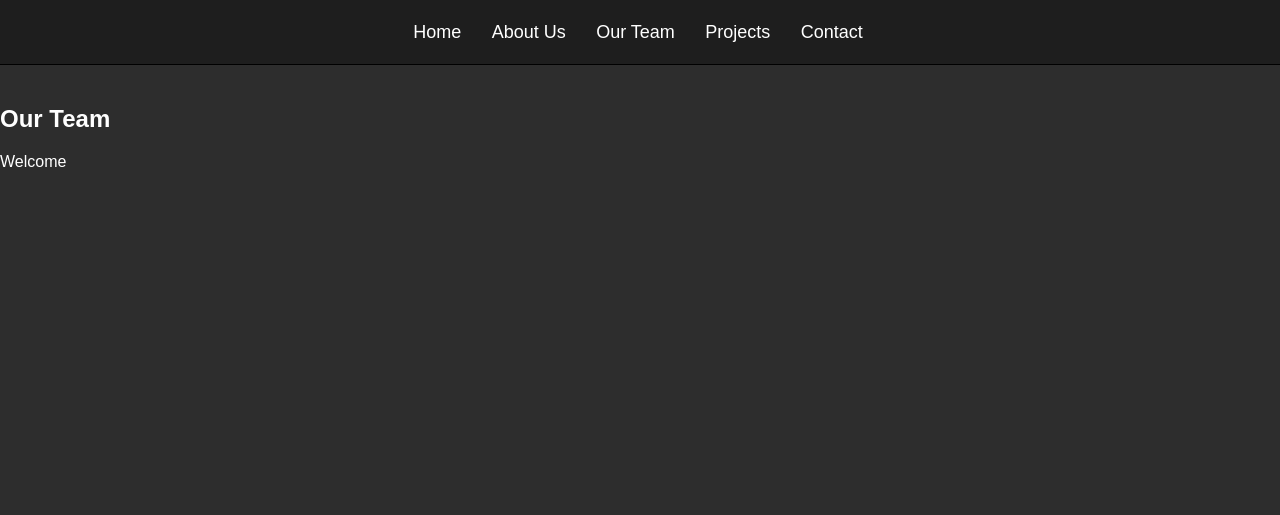
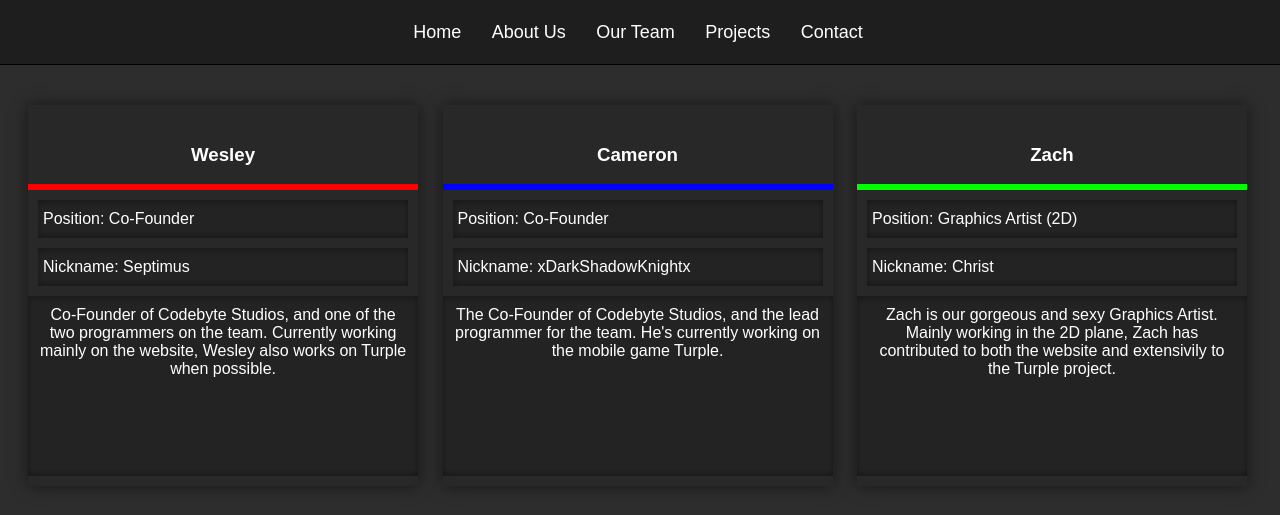
Before and after one commit to CodebyteStudios/codebytestudios.github.io, a Jekyll site: the page built from team.html, in a window 1280 px wide. Shown: the top 515 px of the page. Built offline with Jekyll 4.4.1, drawn with Linux system fonts in a browser that asks for light colours; nearby versions of some CDN libraries; some web fonts are replaced; Markdown is read by kramdown in place of the engine named in the settings.

Commit message:
add team.html

```diff
--- a/_layouts/master.html
+++ b/_layouts/master.html
@@ -7,7 +7,7 @@
         <meta {{page.meta}}>
         <script src="/scripts/navi.js"></script>
         <script src="/scripts/form_submit.js"></script>
-        <script type="text/javascript" src='http://codeorigin.jquery.com/jquery-1.10.2.min.js'></script>
+        <script src="http://ajax.googleapis.com/ajax/libs/jquery/1.11.0/jquery.min.js"></script>
         <title>{{page.title}}</title>
     </head>
     <body>
@@ -19,8 +19,5 @@
                 {{content}}
             </div>
         </div>
-        <footer>
-
-        </footer>
     </body>
 </html>
--- a/stylesheets/master.css
+++ b/stylesheets/master.css
@@ -75,28 +75,47 @@ h4.date-header:after {
 	border-style: solid;
 	border-color: #666 #666 transparent transparent;
 }
-
-/***** Contact.html *****/
-/* Hidden thank you message */
-#thank_you {
-    display: none;
-    width: 25%;
-    position: fixed;
-    top: 30%;
-    left: 0;
-    right: 0;
+/***** About Us *****/
+/***** Our Team *****/
+#content-team {
+    min-width: 1000px;
     margin: 0 auto;
-    padding: 25px;
+}
+#members {
+    min-width: 1200px;
+    width: 100%;
+    text-align: center;
+}
+#member {
+    box-shadow: 0 0 15px rgba(0, 0, 0, .5);
+    display: inline-table;
+    margin-right: 20px;
+    height: 300px;
+    width: 350px;
     background-color: rgb(40, 40, 40);
-    box-shadow: 0 0 10px 2px rgb(0, 0, 0);
-    border-radius: 5px;
+    padding: 20px;
 }
+#member p {
+    padding-left: 5px;
+    padding-right: 5px;
+    text-align: left;
+}
+#member li {
+    padding-left: 10px;
+    text-align: left;
+}
+#divider {
+    width: 390px;
+    margin: -20px;
+    margin-top: 0px;
+    margin-bottom: 10px;
+}
+/***** Contact *****/
 /* Contact Form CSS */
 #contact-wrapper {
     margin: 0 auto;
     width: 60%;
     box-shadow: 0 0 5px rgba(0, 0, 0, 0.5);
-    border-radius: 5px;
     background-color: rgb(40, 40, 40);
     padding: 35px;
     box-sizing: border-box;
@@ -143,3 +162,24 @@ h4.date-header:after {
 .contactSend:active{
     background-color: rgb(215, 215, 215);
 }
+
+.teamInset{
+    background-color: rgb(35, 35, 35);
+    width: 360px;
+    margin: -10px;
+    margin-top: 0px;
+    margin-bottom: 10px;
+    box-shadow: inset 0 4px 4px rgba(0, 0, 0, 0.2), inset 0 -4px 4px rgba(0, 0, 0, 0.2);
+    padding: 10px;
+}
+
+.teamAbout{
+    background-color: rgb(35, 35, 35);
+    width: 370px;
+    height: 160px;
+    margin: -20px;
+    margin-top: 0px;
+    margin-bottom: -10px;
+    box-shadow: inset 0 4px 4px rgba(0, 0, 0, 0.2), inset 0 -4px 4px rgba(0, 0, 0, 0.2);
+    padding: 10px;
+}
--- a/team.html
+++ b/team.html
@@ -2,6 +2,36 @@
 layout: master
 title: Codebyte Studios - About Us
 ---
-
-<h2>Our Team</h2>
-<p>Welcome</p>
+<div id="content_team">
+    <div id="members">
+        <div id="member" style="margin-left: 15px;">
+            <h3>Wesley</h3>
+            <div id="divider" style="border-bottom: 6px solid rgb(255, 0, 0);"></div>
+            <p class="teamInset">Position: Co-Founder</p>
+            <p class="teamInset">Nickname: Septimus</p>
+            <div class="teamAbout">
+                Co-Founder of Codebyte Studios, and one of the two programmers on the team.
+                Currently working mainly on the website, Wesley also works on Turple when possible.
+            </div>
+        </div>
+        <div id="member">
+            <h3>Cameron</h3>
+            <div id="divider" style="border-bottom: 6px solid rgb(0, 0, 255);"></div>
+            <p class="teamInset">Position: Co-Founder</p>
+            <p class="teamInset">Nickname: xDarkShadowKnightx</p>
+            <div class="teamAbout">
+                The Co-Founder of Codebyte Studios, and the lead programmer for the team. He's currently working on the mobile game Turple.
+            </div>
+        </div>
+        <div id="member">
+            <h3>Zach</h3>
+            <div id="divider" style="border-bottom: 6px solid rgb(0, 255, 0);"></div>
+            <p class="teamInset">Position: Graphics Artist (2D)</p>
+            <p class="teamInset">Nickname: Christ</p>
+            <div class="teamAbout">
+                Zach is our gorgeous and sexy Graphics Artist. Mainly working in the 2D plane,
+                Zach has contributed to both the website and extensivily to the Turple project.
+            </div>
+        </div>
+    </div>
+</div>
```
Also changed, not shown: contact.html (+2 -6 lines), scripts/form_submit.js (deleted, +0 -13 lines), thank_you.html (deleted, +0 -7 lines), images/wesley_prof.jpg (added).
